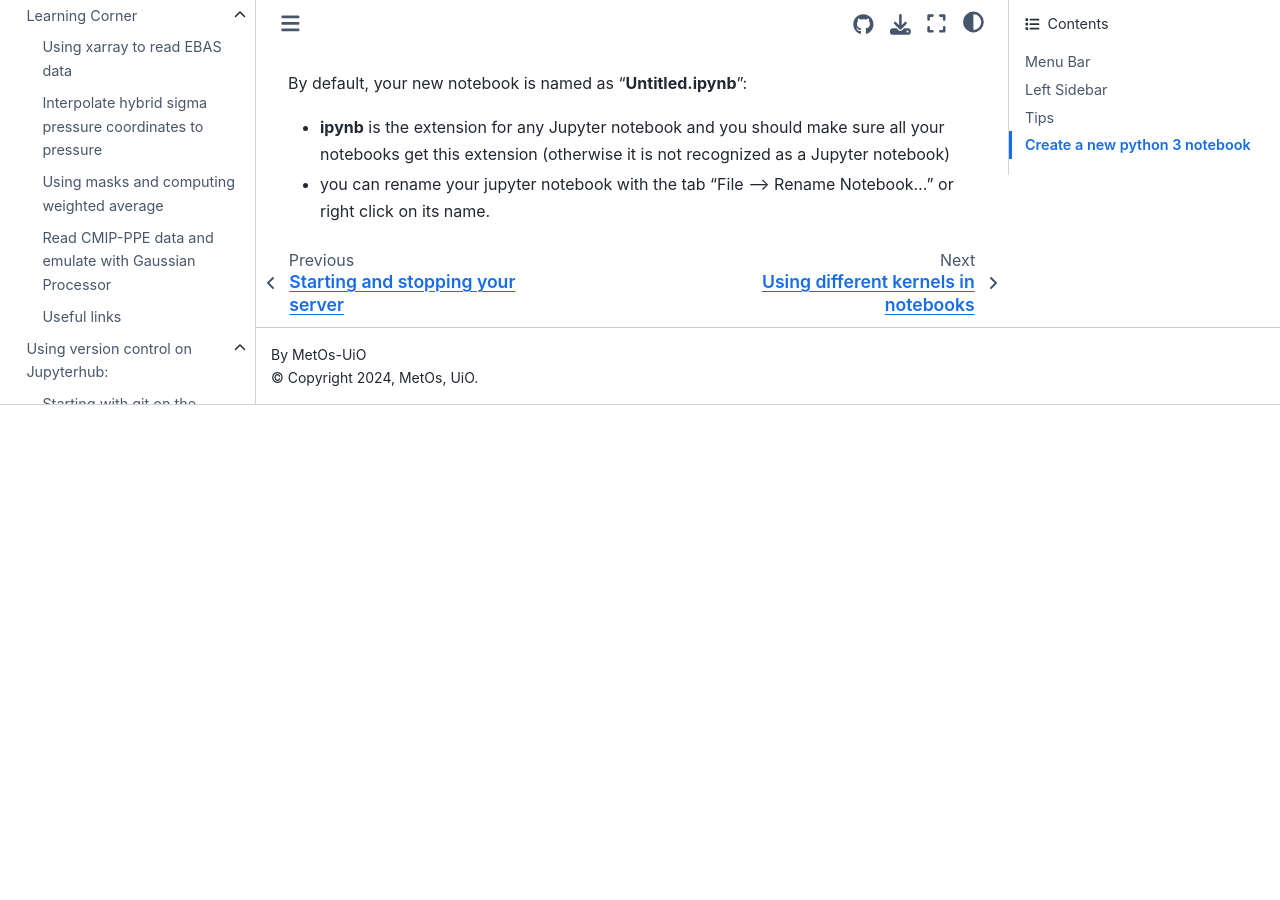
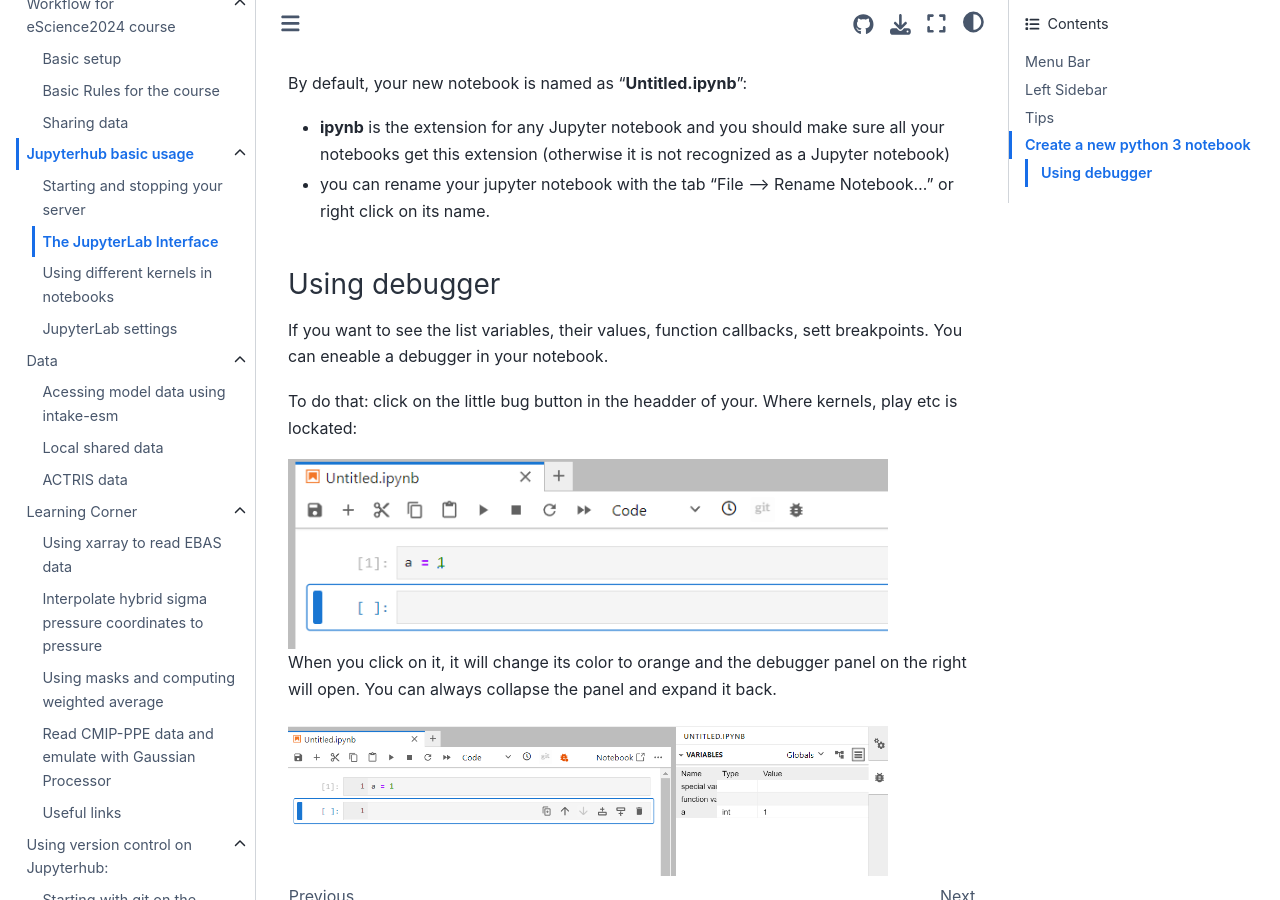
Before and after one commit to MetOs-UiO/eScience2024, a Sphinx documentation site: the page built from docs/basics/lab.rst, in a window 1280 px wide and 900 px high, scrolled down 1312 px. Built offline with Sphinx 7.4.7 and the Sphinx Book theme 1.1.4, drawn with Linux system fonts in a browser that asks for light colours; before the commit the page ends 1717 px from its top, so only the background shows below that.

Commit message:
add debugger to basics

```diff
--- a/docs/basics/lab.rst
+++ b/docs/basics/lab.rst
@@ -55,3 +55,20 @@ By default, your new notebook is named as "**Untitled.ipynb**":
 - **ipynb** is the extension for any Jupyter notebook and you should make sure all your notebooks get this extension (otherwise it is not recognized as a Jupyter notebook)
 - you can rename your jupyter notebook with the tab "File --> Rename Notebook..." or
   right click on its name.
+
+Using debugger
+~~~~~~~~~~~~~~
+
+If you want to see the list variables, their values, function callbacks, sett breakpoints. You can eneable a debugger in your notebook.
+
+To do that: click on the little bug button in the headder of your. Where kernels, play etc is lockated:
+
+.. image:: img/bug-button.png
+   :width: 600
+   :alt: bug button
+
+When you click on it, it will change its color to orange and the debugger panel on the right will open. You can always collapse the panel and expand it back.
+
+.. image:: img/bug-tab.png
+   :width: 600
+   :alt: bug tab
```
Also changed, not shown: docs/basics/img/bug-button.png (added), docs/basics/img/bug-tab.png (added).
